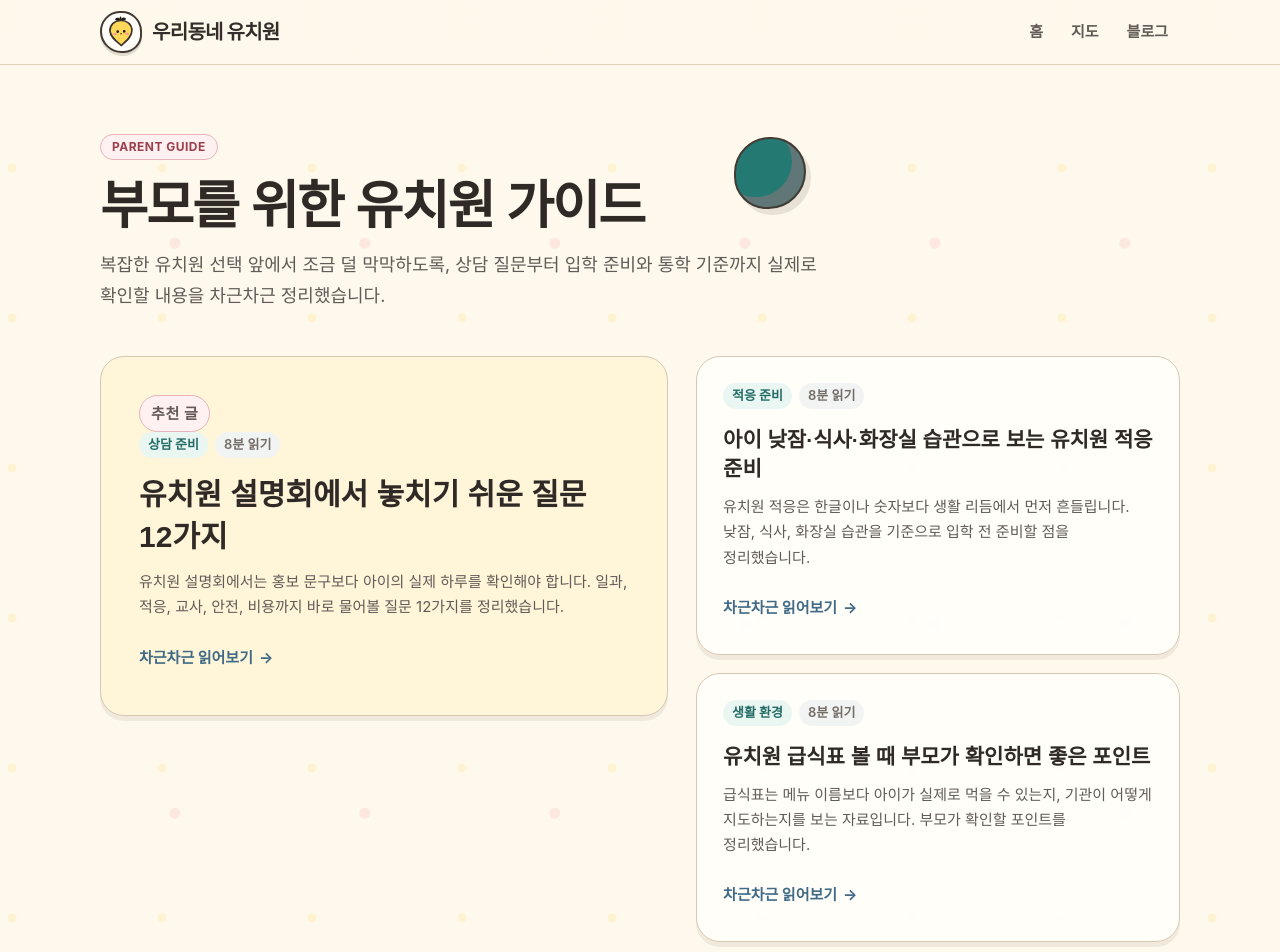
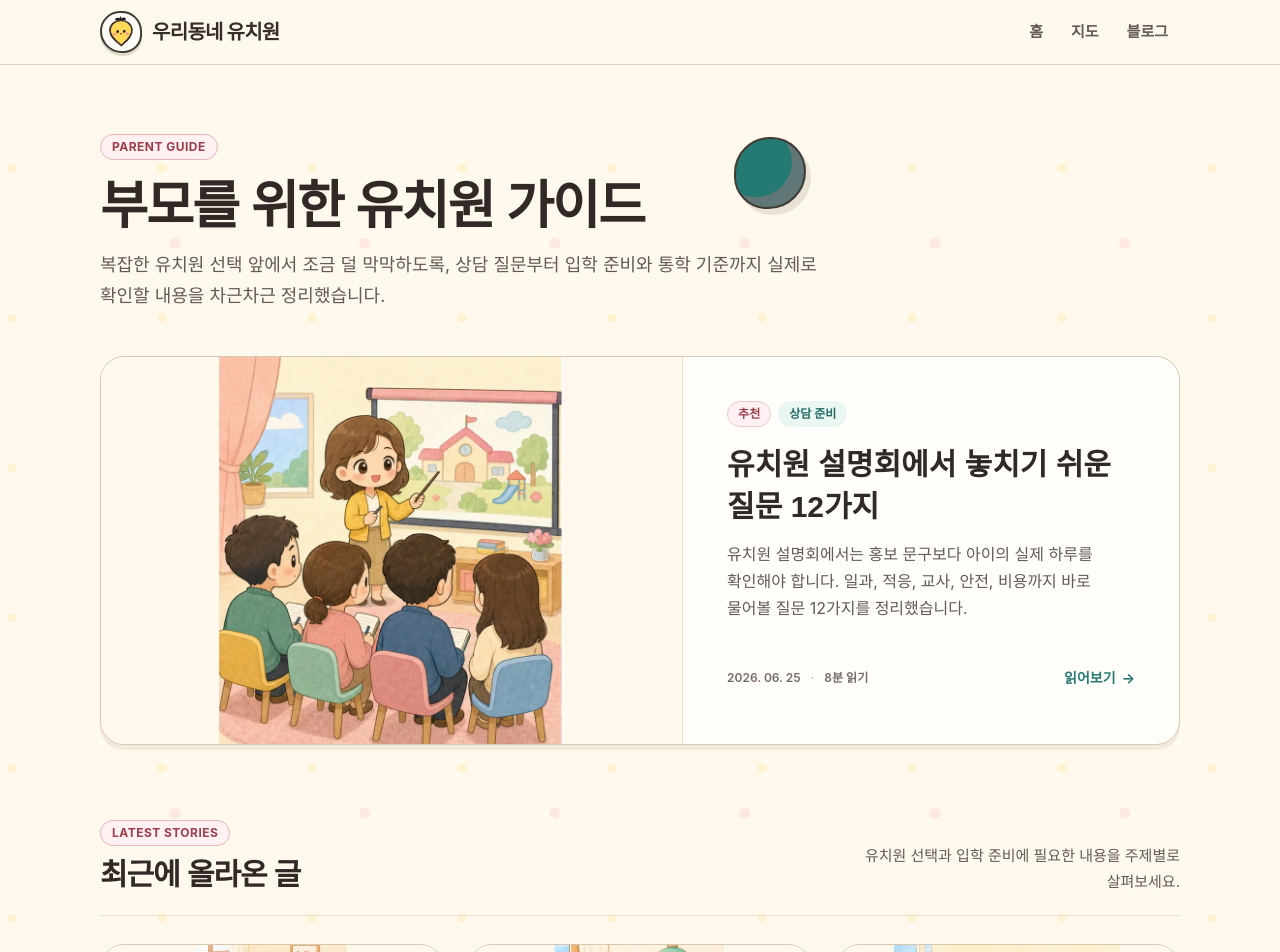
Before and after one commit to keyveloper/kindergarten-map, a Next.js app: page /blog in a window 1280 px wide. Shown: the top 952 px of the page. Built offline with nearby package versions, Linux system fonts and the light colour scheme; no server answers; a web font is replaced by a local one.

Commit message:
Rebuild blog listing with chibi editorial cards

```diff
--- a/src/app/blog/page.tsx
+++ b/src/app/blog/page.tsx
@@ -63,13 +63,20 @@ export default function BlogPage() {
             통학 기준까지 실제로 확인할 내용을 차근차근 정리했습니다.
           </p>
         </div>
-        <div className="article-layout">
+        <section className="featured-article" aria-label="추천 글">
           <ArticleCard post={featuredPost} featured />
-          <div className="article-stack">
-            {otherPosts.map((post) => (
-              <ArticleCard key={post.slug} post={post} />
-            ))}
+        </section>
+        <div className="article-section-heading">
+          <div>
+            <p className="eyebrow">Latest stories</p>
+            <h2>최근에 올라온 글</h2>
           </div>
+          <p>유치원 선택과 입학 준비에 필요한 내용을 주제별로 살펴보세요.</p>
+        </div>
+        <div className="article-grid">
+          {otherPosts.map((post) => (
+            <ArticleCard key={post.slug} post={post} />
+          ))}
         </div>
       </Container>
     </main>
--- a/src/app/globals.css
+++ b/src/app/globals.css
@@ -1331,6 +1331,289 @@ h3 {
   }
 }
 
+/* ---------- Blog listing: featured story + responsive editorial grid ---------- */
+.featured-article {
+  margin-bottom: 72px;
+}
+
+.article-grid {
+  display: grid;
+  grid-template-columns: repeat(3, minmax(0, 1fr));
+  gap: 24px;
+}
+
+.article-section-heading {
+  display: flex;
+  align-items: flex-end;
+  justify-content: space-between;
+  gap: 32px;
+  margin-bottom: 28px;
+  padding-bottom: 20px;
+  border-bottom: 1px solid var(--color-border);
+}
+
+.article-section-heading .eyebrow {
+  margin-bottom: 10px;
+}
+
+.article-section-heading h2 {
+  margin: 0;
+  font-size: 30px;
+}
+
+.article-section-heading > p {
+  max-width: 38ch;
+  margin: 0;
+  color: var(--color-muted);
+  font-size: 15px;
+  text-align: right;
+}
+
+.article-card {
+  display: flex;
+  min-width: 0;
+  height: 100%;
+  overflow: hidden;
+  flex-direction: column;
+  padding: 0;
+  border: 1px solid var(--color-border);
+  border-radius: 20px;
+  background: var(--color-surface);
+  box-shadow: 0 8px 24px rgba(73, 54, 44, 0.07);
+}
+
+.article-card:hover {
+  border-color: #cdbfae;
+  box-shadow: 0 14px 32px rgba(73, 54, 44, 0.11);
+  transform: translateY(-3px);
+}
+
+.article-card-image {
+  display: block;
+  overflow: hidden;
+  aspect-ratio: 16 / 10;
+  border-bottom: 1px solid var(--color-border);
+  background: #fff9ed;
+}
+
+.article-card-image img {
+  width: 100%;
+  height: 100%;
+  object-fit: cover;
+  transition: transform 280ms var(--ease);
+}
+
+.article-card:hover .article-card-image img {
+  transform: scale(1.025);
+}
+
+.article-card-content {
+  display: flex;
+  min-width: 0;
+  flex: 1;
+  flex-direction: column;
+  padding: 24px;
+}
+
+.article-card-badges {
+  display: flex;
+  min-height: 27px;
+  align-items: center;
+  flex-wrap: wrap;
+  gap: 7px;
+  margin-bottom: 16px;
+}
+
+.article-card-badges span {
+  display: inline-flex;
+  min-height: 26px;
+  align-items: center;
+  padding: 4px 10px;
+  border: 1px solid transparent;
+  border-radius: 999px;
+  font-size: 12px;
+  font-weight: 750;
+  line-height: 1.2;
+  white-space: nowrap;
+}
+
+.article-recommend-badge {
+  border-color: #ecc7cc !important;
+  color: #99414d;
+  background: #fff1f3;
+}
+
+.article-category-badge {
+  color: #246c65;
+  background: #e9f6f2;
+}
+
+.article-card h3,
+.article-card-featured h3 {
+  margin: 0 0 12px;
+  font-size: 21px;
+  line-height: 1.42;
+  font-weight: 780;
+}
+
+.article-card h3 a {
+  display: block;
+}
+
+.article-card > p,
+.article-card-content > p,
+.article-card-featured p {
+  display: -webkit-box;
+  overflow: hidden;
+  margin: 0;
+  color: var(--color-muted);
+  font-size: 15px;
+  line-height: 1.7;
+  -webkit-box-orient: vertical;
+  -webkit-line-clamp: 3;
+}
+
+.article-card-footer {
+  display: flex;
+  align-items: center;
+  justify-content: space-between;
+  gap: 16px;
+  margin-top: auto;
+  padding-top: 22px;
+}
+
+.article-card-footer .article-meta {
+  display: flex;
+  align-items: center;
+  flex-wrap: wrap;
+  gap: 6px 10px;
+  margin: 0;
+  color: var(--color-faint);
+  font-size: 12px;
+  font-weight: 600;
+}
+
+.article-card-footer .article-meta time,
+.article-card-footer .article-meta span {
+  min-height: 0;
+  padding: 0;
+  background: transparent;
+}
+
+.article-card-footer .article-meta span::before {
+  display: inline;
+  margin-right: 10px;
+  color: #c4b9ad;
+  content: "·";
+}
+
+.article-card-footer .text-link {
+  min-height: 44px;
+  flex: none;
+  margin: 0;
+  color: var(--color-primary);
+  font-size: 14px;
+}
+
+.article-card-featured {
+  display: grid;
+  height: auto;
+  grid-template-columns: minmax(0, 1.08fr) minmax(360px, 0.92fr);
+  align-items: stretch;
+  background: #fffefa;
+}
+
+.article-card-featured .article-card-image {
+  min-height: 360px;
+  aspect-ratio: auto;
+  border-right: 1px solid var(--color-border);
+  border-bottom: 0;
+}
+
+.article-card-featured .article-card-content {
+  justify-content: center;
+  padding: 44px;
+}
+
+.article-card-featured h3 {
+  font-size: 31px;
+  line-height: 1.34;
+}
+
+.article-card-featured .article-card-content > p {
+  font-size: 16px;
+  -webkit-line-clamp: 4;
+}
+
+@media (max-width: 960px) {
+  .article-grid {
+    grid-template-columns: repeat(2, minmax(0, 1fr));
+  }
+
+  .article-card-featured {
+    grid-template-columns: minmax(0, 1fr) minmax(320px, 0.9fr);
+  }
+
+  .article-card-featured .article-card-content {
+    padding: 34px;
+  }
+}
+
+@media (max-width: 720px) {
+  .featured-article {
+    margin-bottom: 52px;
+  }
+
+  .article-card-featured {
+    display: flex;
+  }
+
+  .article-card-featured .article-card-image {
+    min-height: 0;
+    aspect-ratio: 16 / 10;
+    border-right: 0;
+    border-bottom: 1px solid var(--color-border);
+  }
+
+  .article-card-featured .article-card-content {
+    padding: 26px;
+  }
+
+  .article-card-featured h3 {
+    font-size: 26px;
+  }
+
+  .article-section-heading {
+    align-items: flex-start;
+    flex-direction: column;
+    gap: 10px;
+  }
+
+  .article-section-heading > p {
+    text-align: left;
+  }
+}
+
+@media (max-width: 560px) {
+  .article-grid {
+    grid-template-columns: 1fr;
+    gap: 18px;
+  }
+
+  .article-card-content,
+  .article-card-featured .article-card-content {
+    padding: 22px;
+  }
+
+  .article-card-featured h3 {
+    font-size: 24px;
+  }
+
+  .article-card-footer {
+    padding-top: 18px;
+  }
+}
+
 
 /* ---------- Map page ---------- */
 .map-page {
@@ -3792,3 +4075,28 @@ h3 {
     display: none;
   }
 }
+
+/* Blog list cascade guard */
+.article-card {
+  overflow: hidden;
+  padding: 0;
+}
+
+.article-card-featured {
+  display: grid;
+  padding: 0;
+  grid-template-columns: minmax(0, 1.08fr) minmax(360px, 0.92fr);
+  background: #fffefa;
+}
+
+@media (max-width: 960px) {
+  .article-card-featured {
+    grid-template-columns: minmax(0, 1fr) minmax(320px, 0.9fr);
+  }
+}
+
+@media (max-width: 720px) {
+  .article-card-featured {
+    display: flex;
+  }
+}
--- a/src/components/blog/ArticleCard.tsx
+++ b/src/components/blog/ArticleCard.tsx
@@ -1,4 +1,5 @@
 import Link from 'next/link';
+import Image from 'next/image';
 import { BlogPost } from '@/data/posts';
 
 interface ArticleCardProps {
@@ -9,18 +10,34 @@ interface ArticleCardProps {
 export function ArticleCard({ post, featured = false }: ArticleCardProps) {
   return (
     <article className={`article-card ${featured ? 'article-card-featured' : ''}`}>
-      {featured ? <p className="eyebrow">추천 글</p> : null}
-      <div className="article-meta">
-        <span>{post.category}</span>
-        <span>{post.readingMinutes}분 읽기</span>
+      <Link className="article-card-image" href={`/blog/${post.slug}`} tabIndex={-1} aria-hidden="true">
+        <Image
+          src={`/images/posts/${post.slug}-1.webp`}
+          alt=""
+          width={1200}
+          height={800}
+          sizes={featured ? '(max-width: 860px) 100vw, 540px' : '(max-width: 560px) 100vw, (max-width: 960px) 50vw, 360px'}
+        />
+      </Link>
+      <div className="article-card-content">
+        <div className="article-card-badges">
+          {featured ? <span className="article-recommend-badge">추천</span> : null}
+          <span className="article-category-badge">{post.category}</span>
+        </div>
+        <h3>
+          <Link href={`/blog/${post.slug}`}>{post.title}</Link>
+        </h3>
+        <p>{post.description}</p>
+        <div className="article-card-footer">
+          <div className="article-meta">
+            <time dateTime={post.publishedAt}>{post.publishedAt.replaceAll('-', '. ')}</time>
+            <span>{post.readingMinutes}분 읽기</span>
+          </div>
+          <Link className="text-link" href={`/blog/${post.slug}`} aria-label={`${post.title} 읽기`}>
+            읽어보기
+          </Link>
+        </div>
       </div>
-      <h3>
-        <Link href={`/blog/${post.slug}`}>{post.title}</Link>
-      </h3>
-      <p>{post.description}</p>
-      <Link className="text-link" href={`/blog/${post.slug}`}>
-        차근차근 읽어보기
-      </Link>
     </article>
   );
 }
```
